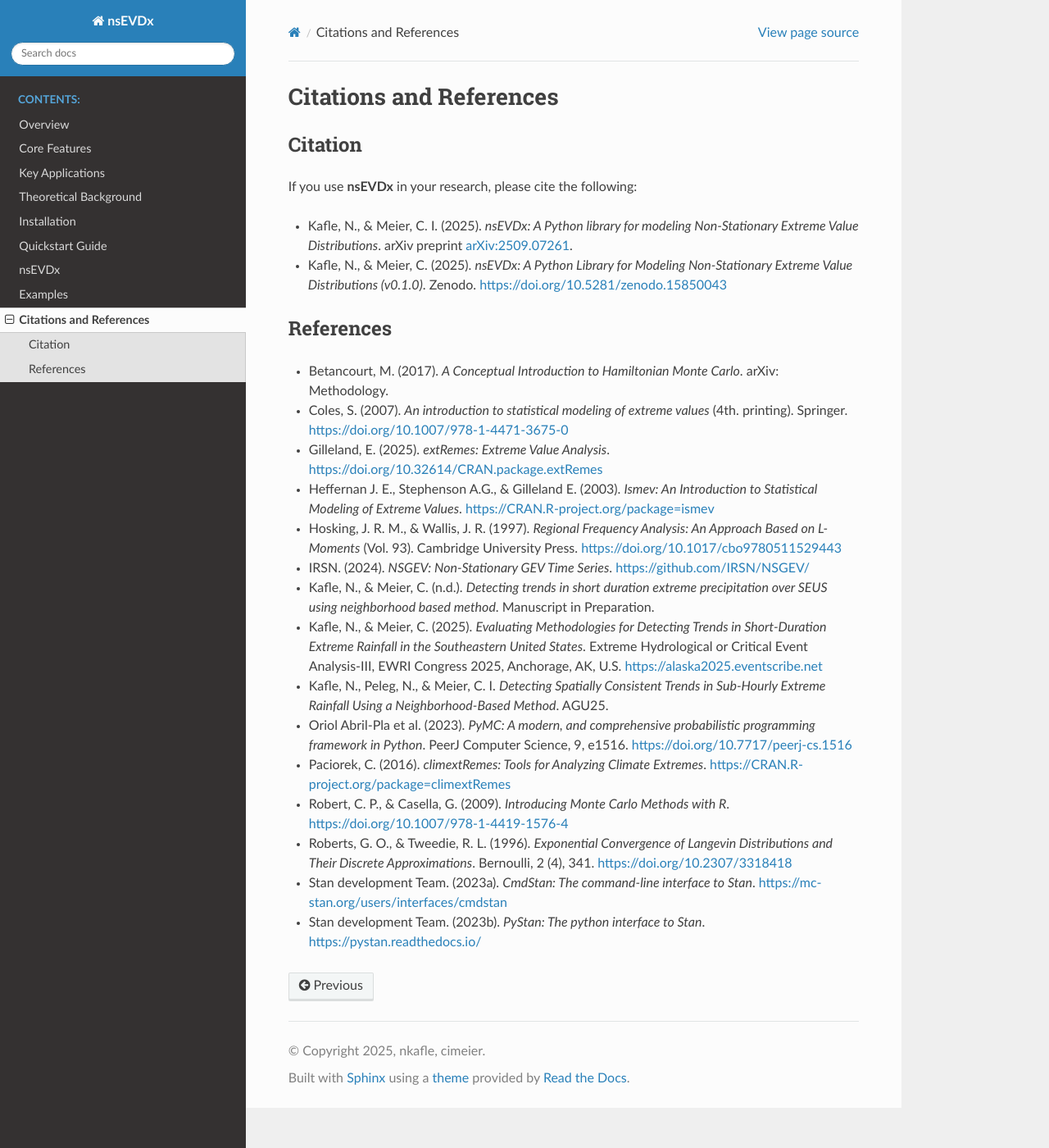
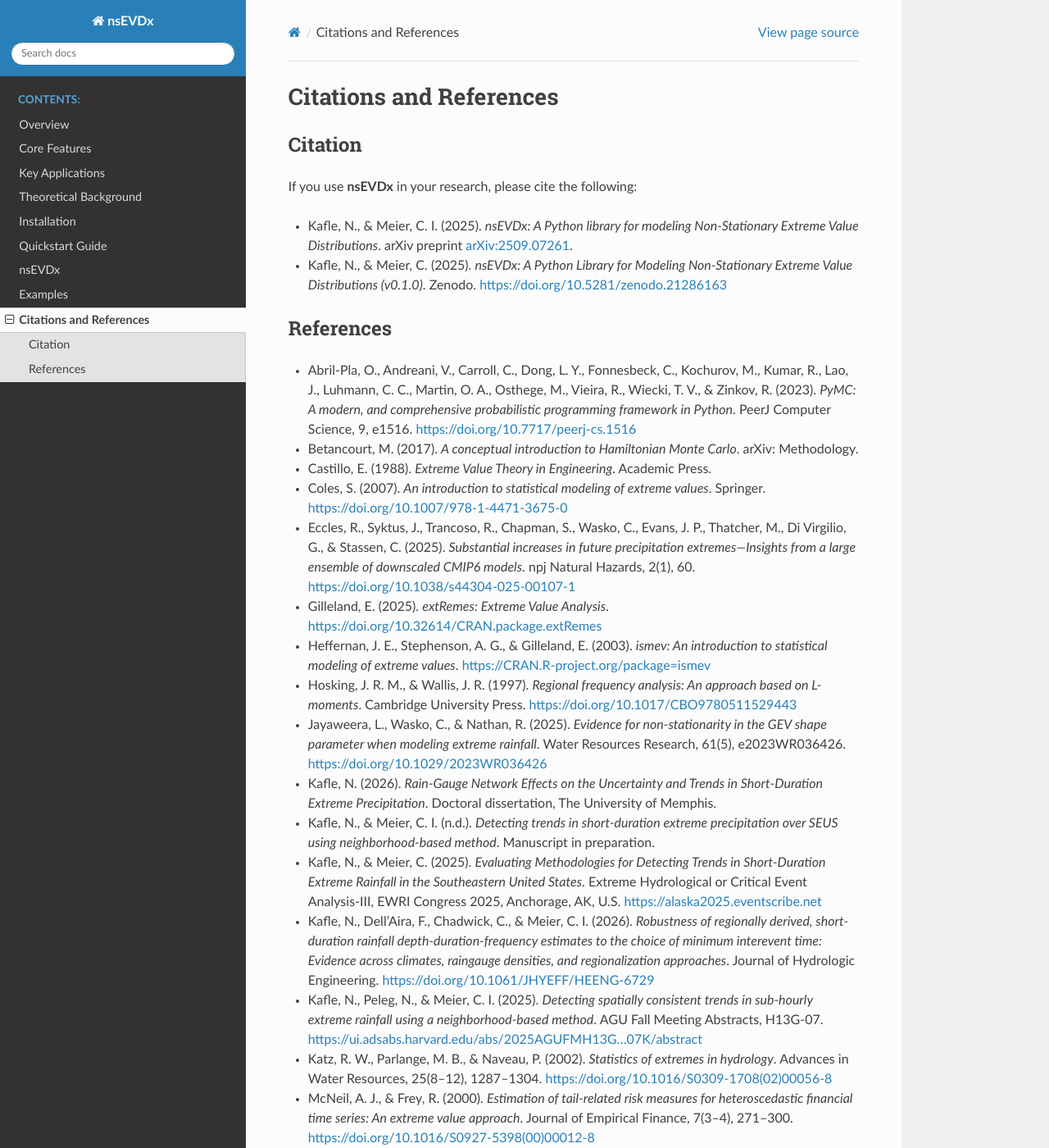
Before and after one commit to Nischalcs50/nsEVDx, a Sphinx documentation site: the page built from docs/source/citations_and_refs.rst, in a window 1280 px wide and 1400 px high. Shown: the whole window at 82% size. Built offline with Sphinx 7.4.7 and the Read the Docs theme 3.1.0, drawn with Linux system fonts in a browser that asks for light colours; some of the changed text lies outside the part shown.

Commit message:
fix: sphinx documentation and refs

```diff
--- a/docs/source/citations_and_refs.rst
+++ b/docs/source/citations_and_refs.rst
@@ -7,26 +7,32 @@ Citation
 If you use **nsEVDx** in your research, please cite the following:
 
 * Kafle, N., & Meier, C. I. (2025). *nsEVDx: A Python library for modeling Non-Stationary Extreme Value Distributions*. arXiv preprint `arXiv:2509.07261 <https://arxiv.org/abs/2509.07261>`_.
-* Kafle, N., & Meier, C. (2025). *nsEVDx: A Python Library for Modeling Non-Stationary Extreme Value Distributions (v0.1.0)*. Zenodo. `https://doi.org/10.5281/zenodo.15850043 <https://doi.org/10.5281/zenodo.15850043>`_
+* Kafle, N., & Meier, C. (2025). *nsEVDx: A Python Library for Modeling Non-Stationary Extreme Value Distributions (v0.1.0)*. Zenodo. `https://doi.org/10.5281/zenodo.21286163 <https://doi.org/10.5281/zenodo.21286163>`_
 
 References
 ----------
 
-.. hlist::
-   :columns: 1
-
-   * Betancourt, M. (2017). *A Conceptual Introduction to Hamiltonian Monte Carlo*. arXiv: Methodology.
-   * Coles, S. (2007). *An introduction to statistical modeling of extreme values* (4th. printing). Springer. `https://doi.org/10.1007/978-1-4471-3675-0 <https://doi.org/10.1007/978-1-4471-3675-0>`_
-   * Gilleland, E. (2025). *extRemes: Extreme Value Analysis*. `https://doi.org/10.32614/CRAN.package.extRemes <https://doi.org/10.32614/CRAN.package.extRemes>`_
-   * Heffernan J. E., Stephenson A.G., & Gilleland E. (2003). *Ismev: An Introduction to Statistical Modeling of Extreme Values*. `https://CRAN.R-project.org/package=ismev <https://CRAN.R-project.org/package=ismev>`_
-   * Hosking, J. R. M., & Wallis, J. R. (1997). *Regional Frequency Analysis: An Approach Based on L-Moments* (Vol. 93). Cambridge University Press. `https://doi.org/10.1017/cbo9780511529443 <https://doi.org/10.1017/cbo9780511529443>`_
-   * IRSN. (2024). *NSGEV: Non-Stationary GEV Time Series*. `https://github.com/IRSN/NSGEV/ <https://github.com/IRSN/NSGEV/>`_
-   * Kafle, N., & Meier, C. (n.d.). *Detecting trends in short duration extreme precipitation over SEUS using neighborhood based method*. Manuscript in Preparation.
-   * Kafle, N., & Meier, C. (2025). *Evaluating Methodologies for Detecting Trends in Short-Duration Extreme Rainfall in the Southeastern United States*. Extreme Hydrological or Critical Event Analysis-III, EWRI Congress 2025, Anchorage, AK, U.S. `https://alaska2025.eventscribe.net <https://alaska2025.eventscribe.net>`_
-   * Kafle, N., Peleg, N., & Meier, C. I. *Detecting Spatially Consistent Trends in Sub-Hourly Extreme Rainfall Using a Neighborhood-Based Method*. AGU25.
-   * Oriol Abril-Pla et al. (2023). *PyMC: A modern, and comprehensive probabilistic programming framework in Python*. PeerJ Computer Science, 9, e1516. `https://doi.org/10.7717/peerj-cs.1516 <https://doi.org/10.7717/peerj-cs.1516>`_
-   * Paciorek, C. (2016). *climextRemes: Tools for Analyzing Climate Extremes*. `https://CRAN.R-project.org/package=climextRemes <https://CRAN.R-project.org/package=climextRemes>`_
-   * Robert, C. P., & Casella, G. (2009). *Introducing Monte Carlo Methods with R*. `https://doi.org/10.1007/978-1-4419-1576-4 <https://doi.org/10.1007/978-1-4419-1576-4>`_
-   * Roberts, G. O., & Tweedie, R. L. (1996). *Exponential Convergence of Langevin Distributions and Their Discrete Approximations*. Bernoulli, 2 (4), 341. `https://doi.org/10.2307/3318418 <https://doi.org/10.2307/3318418>`_
-   * Stan development Team. (2023a). *CmdStan: The command-line interface to Stan*. `https://mc-stan.org/users/interfaces/cmdstan <https://mc-stan.org/users/interfaces/cmdstan>`_
-   * Stan development Team. (2023b). *PyStan: The python interface to Stan*. `https://pystan.readthedocs.io/ <https://pystan.readthedocs.io/>`_
+* Abril-Pla, O., Andreani, V., Carroll, C., Dong, L. Y., Fonnesbeck, C., Kochurov, M., Kumar, R., Lao, J., Luhmann, C. C., Martin, O. A., Osthege, M., Vieira, R., Wiecki, T. V., & Zinkov, R. (2023). *PyMC: A modern, and comprehensive probabilistic programming framework in Python*. PeerJ Computer Science, 9, e1516. `https://doi.org/10.7717/peerj-cs.1516 <https://doi.org/10.7717/peerj-cs.1516>`_
+* Betancourt, M. (2017). *A conceptual introduction to Hamiltonian Monte Carlo*. arXiv: Methodology.
+* Castillo, E. (1988). *Extreme Value Theory in Engineering*. Academic Press.
+* Coles, S. (2007). *An introduction to statistical modeling of extreme values*. Springer. `https://doi.org/10.1007/978-1-4471-3675-0 <https://doi.org/10.1007/978-1-4471-3675-0>`_
+* Eccles, R., Syktus, J., Trancoso, R., Chapman, S., Wasko, C., Evans, J. P., Thatcher, M., Di Virgilio, G., & Stassen, C. (2025). *Substantial increases in future precipitation extremes—Insights from a large ensemble of downscaled CMIP6 models*. npj Natural Hazards, 2(1), 60. `https://doi.org/10.1038/s44304-025-00107-1 <https://doi.org/10.1038/s44304-025-00107-1>`_
+* Gilleland, E. (2025). *extRemes: Extreme Value Analysis*. `https://doi.org/10.32614/CRAN.package.extRemes <https://doi.org/10.32614/CRAN.package.extRemes>`_
+* Heffernan, J. E., Stephenson, A. G., & Gilleland, E. (2003). *ismev: An introduction to statistical modeling of extreme values*. `https://CRAN.R-project.org/package=ismev <https://CRAN.R-project.org/package=ismev>`_
+* Hosking, J. R. M., & Wallis, J. R. (1997). *Regional frequency analysis: An approach based on L-moments*. Cambridge University Press. `https://doi.org/10.1017/CBO9780511529443 <https://doi.org/10.1017/CBO9780511529443>`_
+* Jayaweera, L., Wasko, C., & Nathan, R. (2025). *Evidence for non-stationarity in the GEV shape parameter when modeling extreme rainfall*. Water Resources Research, 61(5), e2023WR036426. `https://doi.org/10.1029/2023WR036426 <https://doi.org/10.1029/2023WR036426>`_
+* Kafle, N. (2026). *Rain-Gauge Network Effects on the Uncertainty and Trends in Short-Duration Extreme Precipitation*. Doctoral dissertation, The University of Memphis.
+* Kafle, N., & Meier, C. I. (n.d.). *Detecting trends in short-duration extreme precipitation over SEUS using neighborhood-based method*. Manuscript in preparation.
+* Kafle, N., & Meier, C. (2025). *Evaluating Methodologies for Detecting Trends in Short-Duration Extreme Rainfall in the Southeastern United States*. Extreme Hydrological or Critical Event Analysis-III, EWRI Congress 2025, Anchorage, AK, U.S. `https://alaska2025.eventscribe.net <https://alaska2025.eventscribe.net>`_
+* Kafle, N., Dell'Aira, F., Chadwick, C., & Meier, C. I. (2026). *Robustness of regionally derived, short-duration rainfall depth-duration-frequency estimates to the choice of minimum interevent time: Evidence across climates, raingauge densities, and regionalization approaches*. Journal of Hydrologic Engineering. `https://doi.org/10.1061/JHYEFF/HEENG-6729 <https://doi.org/10.1061/JHYEFF/HEENG-6729>`_
+* Kafle, N., Peleg, N., & Meier, C. I. (2025). *Detecting spatially consistent trends in sub-hourly extreme rainfall using a neighborhood-based method*. AGU Fall Meeting Abstracts, H13G-07. `https://ui.adsabs.harvard.edu/abs/2025AGUFMH13G...07K/abstract <https://ui.adsabs.harvard.edu/abs/2025AGUFMH13G...07K/abstract>`_
+* Katz, R. W., Parlange, M. B., & Naveau, P. (2002). *Statistics of extremes in hydrology*. Advances in Water Resources, 25(8–12), 1287–1304. `https://doi.org/10.1016/S0309-1708(02)00056-8 <https://doi.org/10.1016/S0309-1708(02)00056-8>`_
+* McNeil, A. J., & Frey, R. (2000). *Estimation of tail-related risk measures for heteroscedastic financial time series: An extreme value approach*. Journal of Empirical Finance, 7(3–4), 271–300. `https://doi.org/10.1016/S0927-5398(00)00012-8 <https://doi.org/10.1016/S0927-5398(00)00012-8>`_
+* Paciorek, C. (2016). *climextRemes: Tools for analyzing climate extremes*. `https://CRAN.R-project.org/package=climextRemes <https://CRAN.R-project.org/package=climextRemes>`_
+* Phan, D., Pradhan, N., & Jankowiak, M. (2019). *Composable effects for flexible and accelerated probabilistic programming in NumPyro*. arXiv. `https://doi.org/10.48550/arXiv.1912.11554 <https://doi.org/10.48550/arXiv.1912.11554>`_
+* Prosdocimi, I., Kjeldsen, T. R., & Miller, J. D. (2015). *Detection and attribution of urbanization effect on flood extremes using nonstationary flood-frequency models*. Water Resources Research, 51(6), 4244–4262. `https://doi.org/10.1002/2015WR017065 <https://doi.org/10.1002/2015WR017065>`_
+* Robert, C. P., & Casella, G. (2009). *Introducing Monte Carlo Methods with R*. Springer. `https://doi.org/10.1007/978-1-4419-1576-4 <https://doi.org/10.1007/978-1-4419-1576-4>`_
+* Roberts, G. O., & Tweedie, R. L. (1996). *Exponential convergence of Langevin distributions and their discrete approximations*. Bernoulli, 2(4), 341–363. `https://doi.org/10.2307/3318418 <https://doi.org/10.2307/3318418>`_
+* Stan Development Team. (2023a). *CmdStan: The command-line interface to Stan*. `https://mc-stan.org/users/interfaces/cmdstan <https://mc-stan.org/users/interfaces/cmdstan>`_
+* Stan Development Team. (2023b). *PyStan: The Python interface to Stan*. `https://pystan.readthedocs.io/ <https://pystan.readthedocs.io/>`_
+* Deville, Y. (2026). *NSGEV: Non-Stationary GEV Time Series* (Version 0.2.3). IRSN. `https://github.com/IRSN/NSGEV/ <https://github.com/IRSN/NSGEV/>`_
```
Also changed, not shown: README.md (+44 -17 lines), 1 other file.
